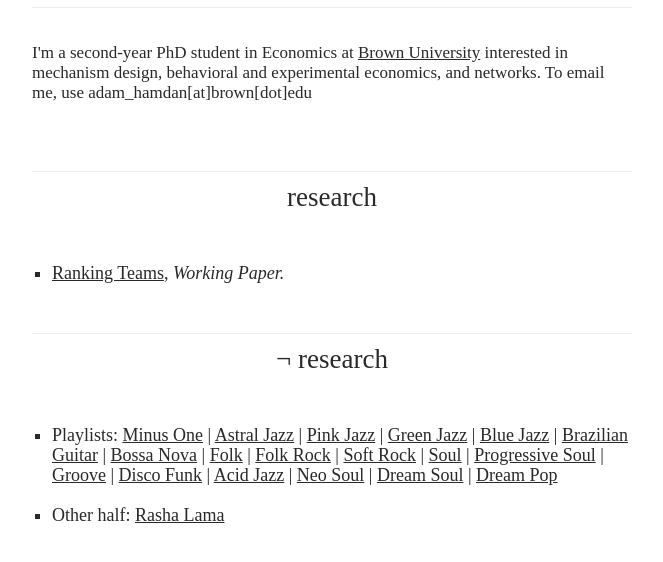
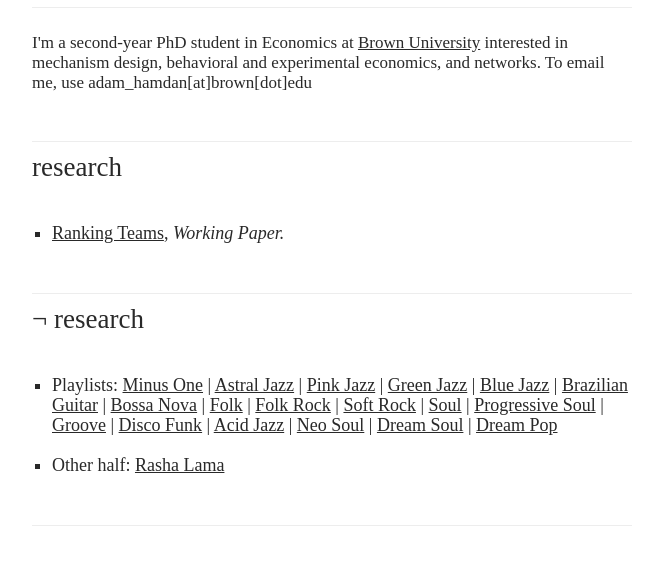
Before and after one commit to adamhamdan250/adamhamdan250.github.io, a plain HTML site: page index.html in a window 1280 px wide. Shown: the part 100-662 px from the top of the page, without its empty margins (308-971 px from the left). Drawn offline with Linux system fonts and the light colour scheme; a web font is replaced by a local one.

Commit message:
smaller, less margins, etc.

```diff
--- a/style.css
+++ b/style.css
@@ -57,7 +57,7 @@ p {
     color: #292929;
     line-height: 20px;
     font-size: 17px;
-    margin-bottom: 50px;
+    margin-bottom: 40px;
 }
 
 h1 {
@@ -74,8 +74,8 @@ h2 {
     font-family: "Computer Modern Serif";
     font-weight: 100;
     font-size: 27px;
-    text-align: center;
-    margin-bottom: 50px;
+    text-align: left;
+    margin-bottom: 40px;
     margin-top: 10px;
 }
 
@@ -108,8 +108,8 @@ nav {
 .container {
     display: flex;
     align-items: left;
-    padding-top: 10px;
-    padding-bottom: 10px;
+    padding-top: 0px;
+    padding-bottom: 0px;
 }
 
 @media (max-width: 650px) {
```
